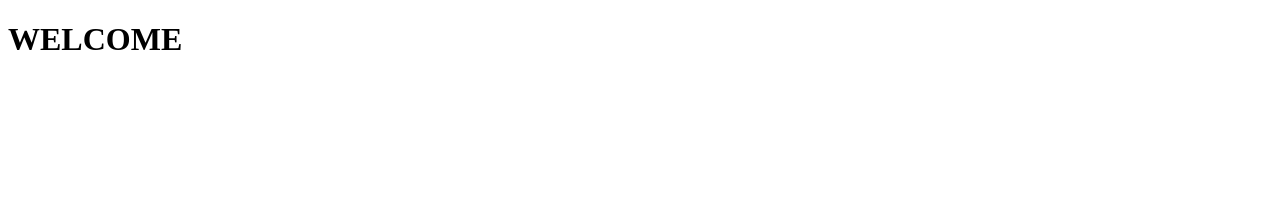
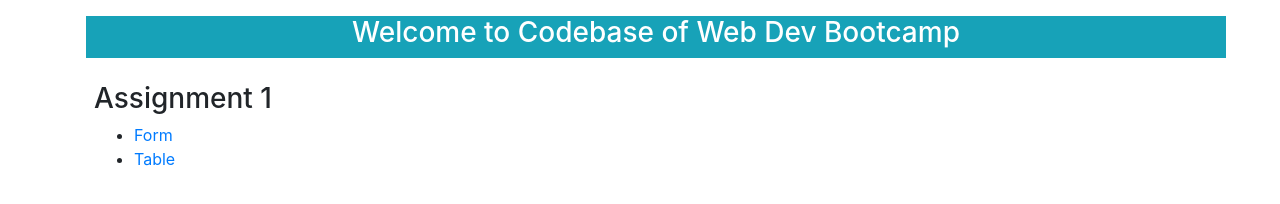
Before and after one commit to rohit267/rohit267-web-bootcamp.github.io, a plain HTML site: page index.html in a window 1280 px wide. Drawn offline with nearby package versions, Linux system fonts and the light colour scheme.

Commit message:
structure

```diff
--- a/index.html
+++ b/index.html
@@ -4,8 +4,24 @@
     <meta charset="UTF-8">
     <meta name="viewport" content="width=device-width, initial-scale=1.0">
     <title>Web Dev Bootcamp</title>
+    <link rel="stylesheet" href="https://stackpath.bootstrapcdn.com/bootstrap/4.5.2/css/bootstrap.min.css" >
 </head>
 <body>
-    <h1>WELCOME</h1>
+    <div class="container">
+        <div class="row">
+            <div class="col-md-12 text-center m-3 text-white bg-info">
+                <h3>Welcome to Codebase of Web Dev Bootcamp</h3>
+            </div>
+        </div>
+        <div class="row">
+            <div class="col-md-4 m-2  pl-3">
+                <h3>Assignment 1</h3>
+                <ul>
+                    <li> <a href="/assignment-1/form.html">Form</a> </li>
+                    <li> <a href="/assignment-1/table.html">Table</a> </li>
+                </ul>
+            </div>
+        </div>
+    </div>
 </body>
 </html>
```
Also changed, not shown: assignment-1/form.html (added, +11 -0 lines).
